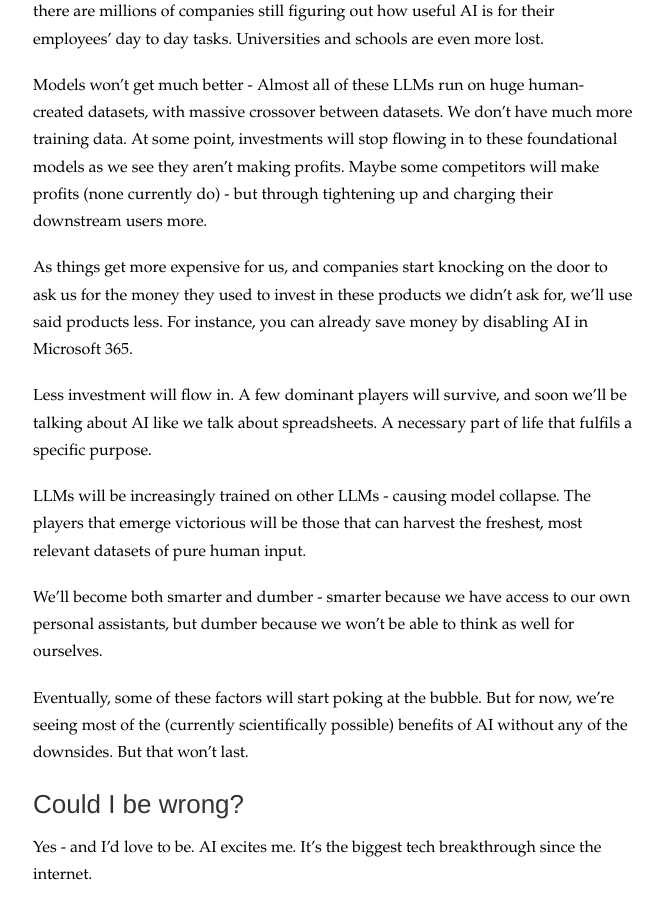
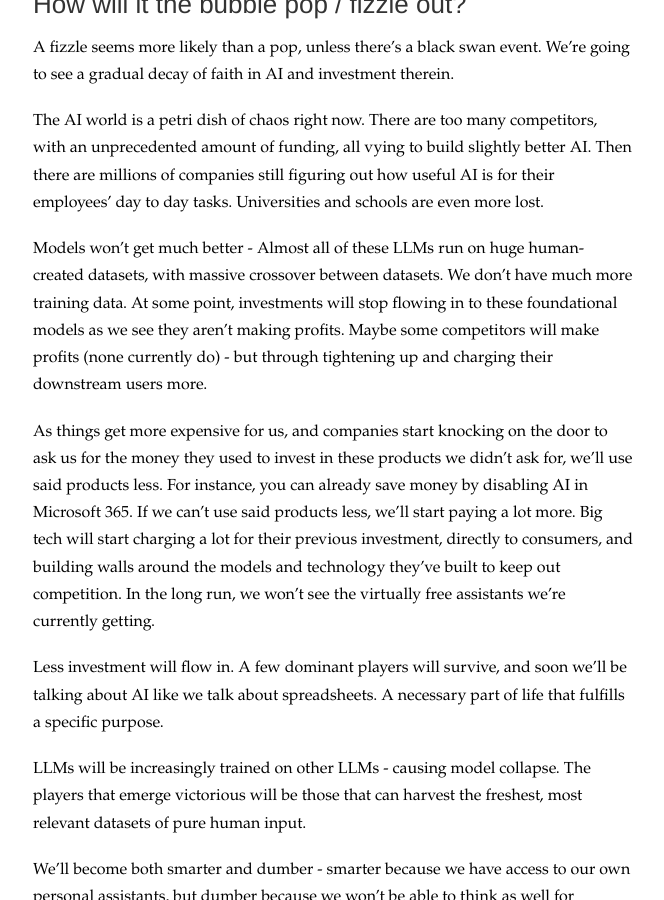
Before and after one commit to ryan-anderson-ds/ryan-anderson-ds.github.io, a Jekyll site: the page built from _posts/2025-07-30-ai-bubble.md, in a window 1280 px wide and 900 px high, scrolled down 9543 px. Shown: the whole window, without its empty margins (307-971 px from the left). Built offline with Jekyll 4.4.1, drawn with Linux system fonts in a browser that asks for light colours; some of the changed text lies outside the part shown.

Commit message:
Update 2025-07-30-ai-bubble.md

```diff
--- a/_posts/2025-07-30-ai-bubble.md
+++ b/_posts/2025-07-30-ai-bubble.md
@@ -64,7 +64,7 @@
 - One has to acknowledge that R&D can take years and years, but currently generative AI is not
 - making any big companies integrating it into their products any money. Meta alone is projected to lose ~$69 billion in 2025 on AI. Overall, "if they keep their promises, by the end of 2025, Meta, Amazon, Microsoft, Google and Tesla will have spent over $560 billion in capital expenditures on AI in the last two years, all to make around $35 billion."
 
-I'd like to let that last point simmer for a bit - **$560 billion was spent this year implementing a next-letter-guessing algorithm in different ways into mostly existing tech products.** How are they going to get this $560+ back from us, the consumers?
+I'd like to let that last point simmer for a bit - **$560 billion was spent this year implementing a next-letter-guessing algorithm in different ways into mostly existing tech products.** How are they going to get this $560+ back from us, the consumers? This is the biggest future problem coming for us to navigate. As we all rely on AI for our everyday work tasks, the few industry winners are going to come knocking for money - and we'll be stuck with their products (even if indirectly, e.g. through Microsoft or Google), as training and R&D into models is going to be a massive barrier to entry for competition. *This* is what the big companies are betting on - that one day they'll be able to reclaim their money through sticky products and walls they build around the industry.
 
 ![bubbles](https://ryanandersonds.com/images/bubbles.jpg "bubbles")
 
@@ -139,9 +139,9 @@
 
 Models won't get much better - Almost all of these LLMs run on huge human-created datasets, with massive crossover between datasets. We don't have much more training data. At some point, investments will stop flowing in to these foundational models as we see they aren't making profits. Maybe some competitors will make profits (none currently do) - but through tightening up and charging their downstream users more.
 
-As things get more expensive for us, and companies start knocking on the door to ask us for the money they used to invest in these products we didn't ask for, we'll use said products less. For instance, you can already save money by disabling AI in Microsoft 365.
+As things get more expensive for us, and companies start knocking on the door to ask us for the money they used to invest in these products we didn't ask for, we'll use said products less. For instance, you can already save money by disabling AI in Microsoft 365. If we can't use said products less, we'll start paying a lot more. Big tech will start charging a lot for their previous investment, directly to consumers, and building walls around the models and technology they've built to keep out competition. In the long run, we won't see the virtually free assistants we're currently getting.
 
-Less investment will flow in. A few dominant players will survive, and soon we'll be talking about AI like we talk about spreadsheets. A necessary part of life that fulfils a specific purpose.
+Less investment will flow in. A few dominant players will survive, and soon we'll be talking about AI like we talk about spreadsheets. A necessary part of life that fulfills a specific purpose.
 
 LLMs will be increasingly trained on other LLMs - causing model collapse. The players that emerge victorious will be those that can harvest the freshest, most relevant datasets of pure human input.
 
```
